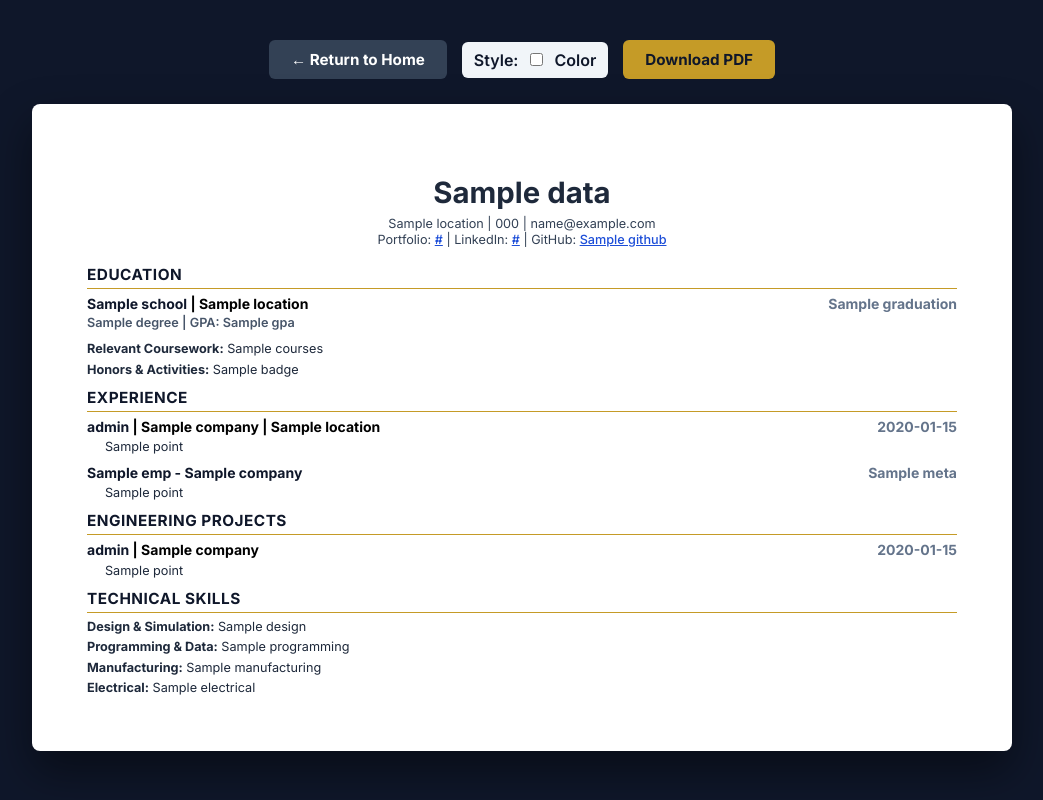
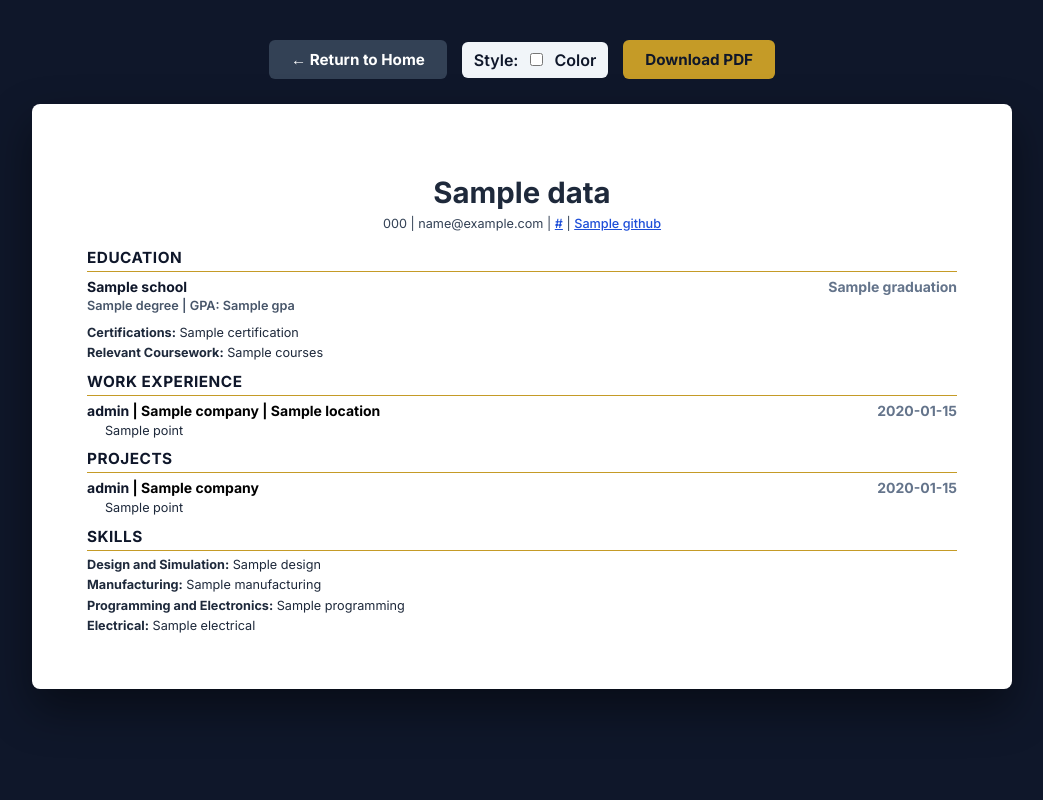
Before and after one commit to AndrewVoelkerding/AndrewVoelkerding, a Python web app: template templates/resume.html in a window 1280 px wide. Shown: the whole page, without its empty margins (118-1161 px from the left). Run offline with Jinja, Linux system fonts and the light colour scheme; the template is opened without the code that fills it: most values are stand-ins (such as "Sample title", 1, 10 or a date in 2020).

Commit message:
Refactor resume HTML structure and styles

```diff
--- a/templates/resume.html
+++ b/templates/resume.html
@@ -11,7 +11,7 @@
     <style>
         @page {
             size: letter;
-            margin: 0.35in 0.4in;
+            margin: 0.4in;
         }
 
         html { -webkit-text-size-adjust: 100%; text-size-adjust: 100%; }
@@ -306,6 +306,15 @@
 
         /* Print & WeasyPrint Overrides */
         @media print {
+            /* r/EngineeringResumes: 10.5pt+ black text, line spacing 1.07+, bullets without extra indent */
+            .resume-sheet { line-height: 1.25 !important; }
+            .contact, p, ul, .subtitle { font-size: 10.5pt !important; }
+            .contact { color: #000000 !important; margin-bottom: 10px !important; }
+            .contact a, .color .contact a { color: #000000 !important; text-decoration: none !important; font-weight: 400 !important; }
+            .color .meta-cell, .color .subtitle, .color h3 { color: #000000 !important; }
+            .subtitle { margin-bottom: 4px !important; }
+            ul { padding-left: 0 !important; margin: 2px 0 6px 0 !important; }
+            li { margin-bottom: 2px !important; padding-left: 0.9em; text-indent: -0.9em; }
             body {
                 background: transparent !important;
                 padding: 0 !important;
@@ -346,31 +355,26 @@
         <div class="contact">
             {% if web %}
             {# On-site only: items in their own spans/rows so a phone can stack them. The PDFs use the plain markup below. #}
-            <div class="c-row"><span class="c-item">{{ data.location }}</span><span class="c-sep"> | </span><span class="c-item">{{ data.phone }}</span><span class="c-sep"> | </span><span class="c-item">{{ data.email }}</span></div>
-            <div class="c-row"><span class="c-item">Portfolio: <a href="https://{{ data.website }}">{{ data.website }}</a></span><span class="c-sep"> | </span>
-            <span class="c-item">LinkedIn: <a href="https://{{ data.linkedin }}">{{ data.linkedin }}</a></span><span class="c-sep"> | </span>
-            <span class="c-item">GitHub: <a href="https://{{ data.github }}">{{ data.github }}</a></span></div>
+            <div class="c-row"><span class="c-item">{{ data.phone }}</span><span class="c-sep"> | </span><span class="c-item">{{ data.email }}</span></div>
+            <div class="c-row"><span class="c-item"><a href="https://{{ data.website }}">{{ data.website }}</a></span><span class="c-sep"> | </span>
+            <span class="c-item"><a href="https://{{ data.github }}">{{ data.github }}</a></span></div>
             {% else %}
-            {{ data.location }} | {{ data.phone }} | {{ data.email }}<br>
-            Portfolio: <a href="https://{{ data.website }}">{{ data.website }}</a> |
-            LinkedIn: <a href="https://{{ data.linkedin }}">{{ data.linkedin }}</a> |
-            GitHub: <a href="https://{{ data.github }}">{{ data.github }}</a>
+            {{ data.phone }} | {{ data.email }} | <a href="https://{{ data.website }}">{{ data.website }}</a> | <a href="https://{{ data.github }}">{{ data.github }}</a>
             {% endif %}
         </div>
 
         <h2>Education</h2>
         <div class="education-block">
             <div class="job-header">
-                <div class="job-title-cell"><h3>{{ data.education.school }} <span class="inline-meta">{{ lead|safe }}{{ data.education.location }}</span></h3></div>
+                <div class="job-title-cell"><h3>{{ data.education.school }}</h3></div>
                 <div class="meta-cell">{{ data.education.graduation }}</div>
             </div>
             <div class="subtitle">{{ data.education.degree }} | GPA: {{ data.education.gpa }}</div>
-
-            <p class="coursework-p"><strong>Relevant Coursework:</strong> {{ data.education.courses }}</p>
-            <p><strong>Honors & Activities:</strong> {{ data.education.badges | join(', ') }}</p>
+            {% if data.education.certifications %}<p class="coursework-p"><strong>Certifications:</strong> {{ data.education.certifications | join(', ') }}</p>{% endif %}
+            {% if data.education.courses %}<p><strong>Relevant Coursework:</strong> {{ data.education.courses }}</p>{% endif %}
         </div>
 
-        <h2>Experience</h2>
+        <h2>Work Experience</h2>
         {% for exp in data.engineering_experience %}
         <div>
             <div class="job-header">
@@ -385,26 +389,11 @@
         </div>
         {% endfor %}
 
-        <!-- <h2>Employment History</h2> -->
-        {% for emp in data.employment %}
-        <div>
-            <div class="job-header">
-                <div class="job-title-cell"><h3>{{ emp.title }}{% if emp.company %} - {{ emp.company }}{% endif %}</h3></div>
-                <div class="meta-cell">{{ emp.meta }}</div>
-            </div>
-            <ul>
-                {% for pt in emp.points %}
-                <li>{% if web and pt.startswith('• ') %}<span class="bullet">•</span> <span>{{ pt[2:] }}</span>{% else %}{{ pt }}{% endif %}</li>
-                {% endfor %}
-            </ul>
-        </div>
-        {% endfor %}
-
-        <h2>Engineering Projects</h2>
+        <h2>Projects</h2>
         {% for proj in data.resume_projects %}
         <div>
             <div class="job-header">
-                <div class="job-title-cell"><h3>{{ proj.role }} <span class="inline-meta">{{ lead|safe }}{{ proj.company }}</span></h3></div>
+                <div class="job-title-cell"><h3>{{ proj.role }}{% if proj.company %} <span class="inline-meta">{{ lead|safe }}{{ proj.company }}</span>{% endif %}</h3></div>
                 <div class="meta-cell">{{ proj.dates }}</div>
             </div>
             <ul>
@@ -415,11 +404,11 @@
         </div>
         {% endfor %}
 
-        <h2>Technical Skills</h2>
-        <p><strong>Design & Simulation:</strong> {{ data.skills.design }}</p>
-        <p><strong>Programming & Data:</strong> {{ data.skills.programming }}</p>
+        <h2>Skills</h2>
+        <p><strong>Design and Simulation:</strong> {{ data.skills.design }}</p>
         <p><strong>Manufacturing:</strong> {{ data.skills.manufacturing }}</p>
-        <p><strong>Electrical:</strong> {{ data.skills.electrical }}</p>
+        <p><strong>Programming and Electronics:</strong> {{ data.skills.programming }}</p>
+        {% if data.skills.electrical %}<p><strong>Electrical:</strong> {{ data.skills.electrical }}</p>{% endif %}
     </div>
 
     <script>
```
